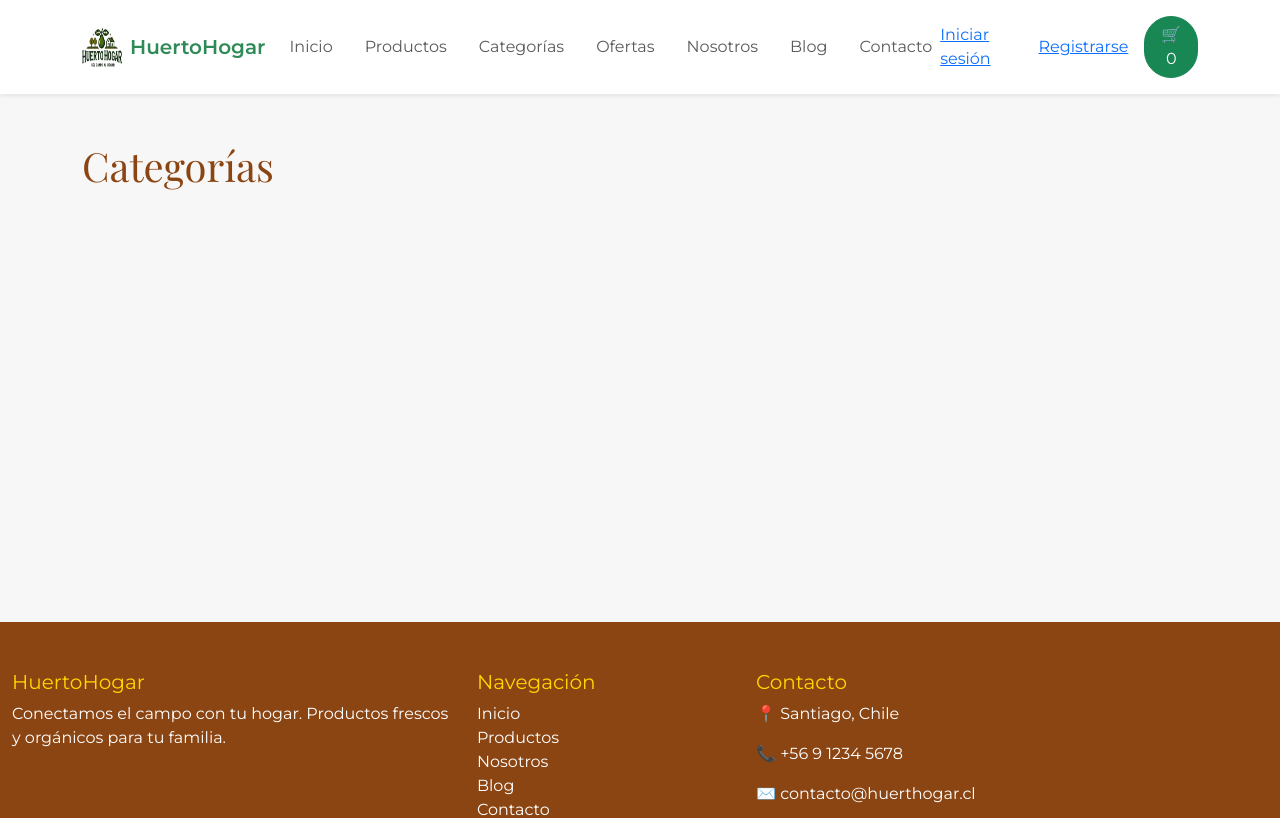
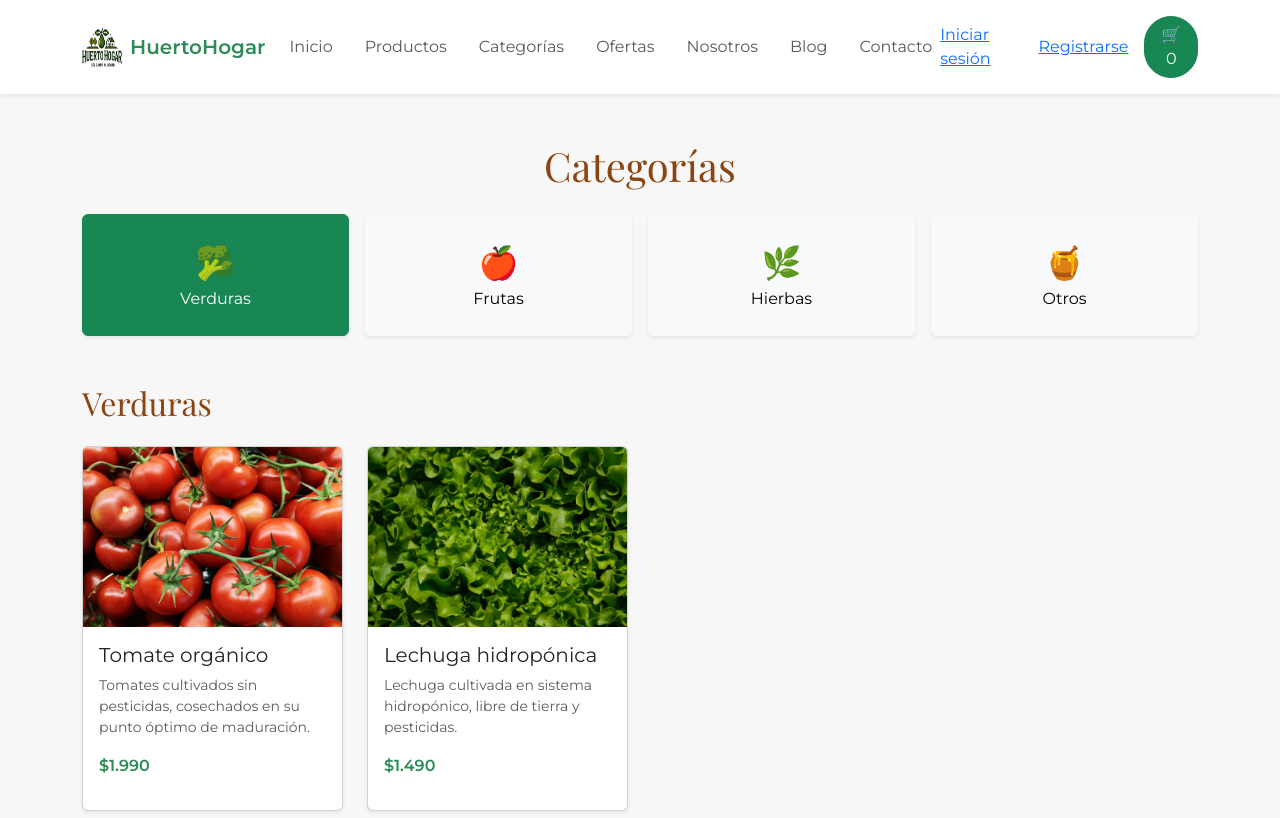
Before and after one commit to osotrvp/huerto-online-react, a React (Vite) app: page /categorias in a window 1280 px wide. Shown: the top 818 px of the page. Built offline with nearby package versions, Linux system fonts and the light colour scheme; the HTML template or start-up script is replaced by a standard one.

Commit message:
feat: agrega vistas Categorias y Ofertas

```diff
--- a/src/components/Navbar.jsx
+++ b/src/components/Navbar.jsx
@@ -34,7 +34,7 @@ function Navbar() {
           <ul className="navbar-nav mx-auto gap-lg-3">
             <li className="nav-item"><Link className="nav-link" to="/">Inicio</Link></li>
             <li className="nav-item"><Link className="nav-link" to="/productos">Productos</Link></li>
-            <li className="nav-item"><Link className="nav-link" to="/categorias">Categorías</Link></li>
+            <li className="nav-item"><Link className="nav-link" to="/categorias/verduras">Categorías</Link></li>
             <li className="nav-item"><Link className="nav-link" to="/ofertas">Ofertas</Link></li>
             <li className="nav-item"><Link className="nav-link" to="/nosotros">Nosotros</Link></li>
             <li className="nav-item"><Link className="nav-link" to="/blogs">Blog</Link></li>
--- a/src/pages/Categorias.jsx
+++ b/src/pages/Categorias.jsx
@@ -1,9 +1,58 @@
+import { useEffect, useState } from "react";
+import { useParams, useNavigate } from "react-router-dom";
 import Layout from "../components/Layout";
+import CardProducto from "../components/CardProducto";
+import { obtenerProductos } from "../services/productosData";
+
+const CATEGORIAS = [
+  { valor: "verduras", nombre: "Verduras", icono: "🥦" },
+  { valor: "frutas", nombre: "Frutas", icono: "🍎" },
+  { valor: "hierbas", nombre: "Hierbas", icono: "🌿" },
+  { valor: "otros", nombre: "Otros", icono: "🍯" }
+];
 
 function Categorias() {
+  const { categoria } = useParams();
+  const navigate = useNavigate();
+  const [productos, setProductos] = useState([]);
+  const activa = categoria || "verduras";
+
+  useEffect(() => {
+    setProductos(obtenerProductos());
+  }, []);
+
+  const filtrados = productos.filter((p) => p.categoria === activa);
+  const infoCategoria = CATEGORIAS.find((c) => c.valor === activa);
+
   return (
     <Layout>
-      <div className="container py-5"><h1>Categorías</h1></div>
+      <div className="container py-5">
+        <h1 className="text-center mb-4">Categorías</h1>
+        <div className="row row-cols-2 row-cols-md-4 g-3 mb-5">
+          {CATEGORIAS.map((cat) => (
+            <div className="col" key={cat.valor}>
+              <button
+                className={`btn w-100 py-4 shadow-sm ${activa === cat.valor ? "btn-success" : "btn-light"}`}
+                onClick={() => navigate(`/categorias/${cat.valor}`)}
+              >
+                <div style={{ fontSize: "2rem" }}>{cat.icono}</div>
+                {cat.nombre}
+              </button>
+            </div>
+          ))}
+        </div>
+
+        <h2 className="mb-4">{infoCategoria?.nombre}</h2>
+        {filtrados.length === 0 ? (
+          <p className="text-muted">No hay productos en esta categoría.</p>
+        ) : (
+          <div className="row row-cols-1 row-cols-sm-2 row-cols-lg-4 g-4">
+            {filtrados.map((p) => (
+              <CardProducto key={p.id} producto={p} />
+            ))}
+          </div>
+        )}
+      </div>
     </Layout>
   );
 }
--- a/src/pages/Ofertas.jsx
+++ b/src/pages/Ofertas.jsx
@@ -1,9 +1,32 @@
+import { useEffect, useState } from "react";
 import Layout from "../components/Layout";
+import CardProducto from "../components/CardProducto";
+import { obtenerProductos } from "../services/productosData";
 
 function Ofertas() {
+  const [productos, setProductos] = useState([]);
+
+  useEffect(() => {
+    setProductos(obtenerProductos().filter((p) => p.oferta));
+  }, []);
+
   return (
     <Layout>
-      <div className="container py-5"><h1>Ofertas</h1></div>
+      <div className="container py-5">
+        <div className="text-center mb-5">
+          <h1>🔥 Ofertas</h1>
+          <p className="text-muted">Aprovecha nuestros mejores precios por tiempo limitado</p>
+        </div>
+        {productos.length === 0 ? (
+          <p className="text-center text-muted">No hay ofertas disponibles por el momento.</p>
+        ) : (
+          <div className="row row-cols-1 row-cols-sm-2 row-cols-lg-4 g-4">
+            {productos.map((p) => (
+              <CardProducto key={p.id} producto={p} />
+            ))}
+          </div>
+        )}
+      </div>
     </Layout>
   );
 }
```
